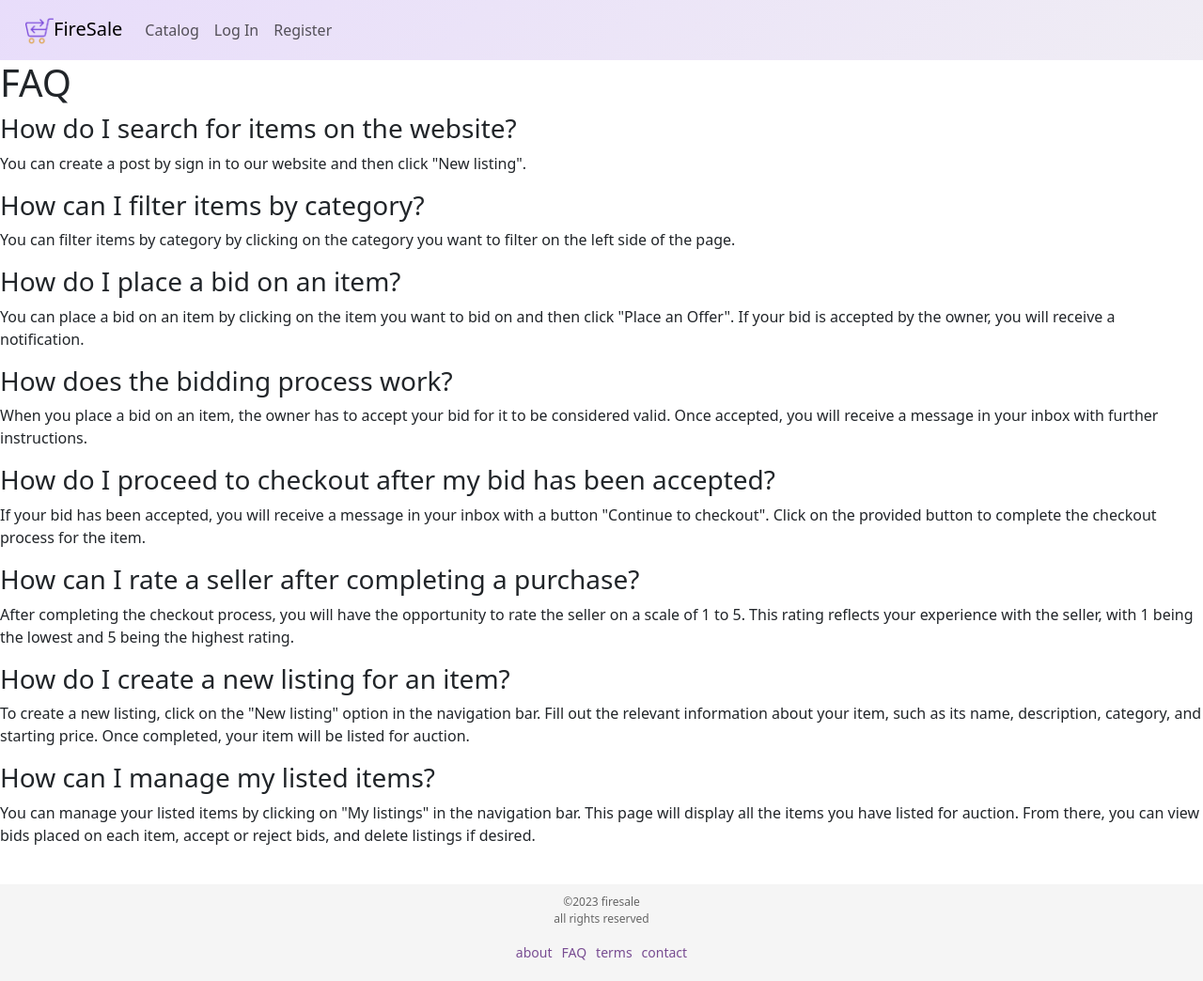
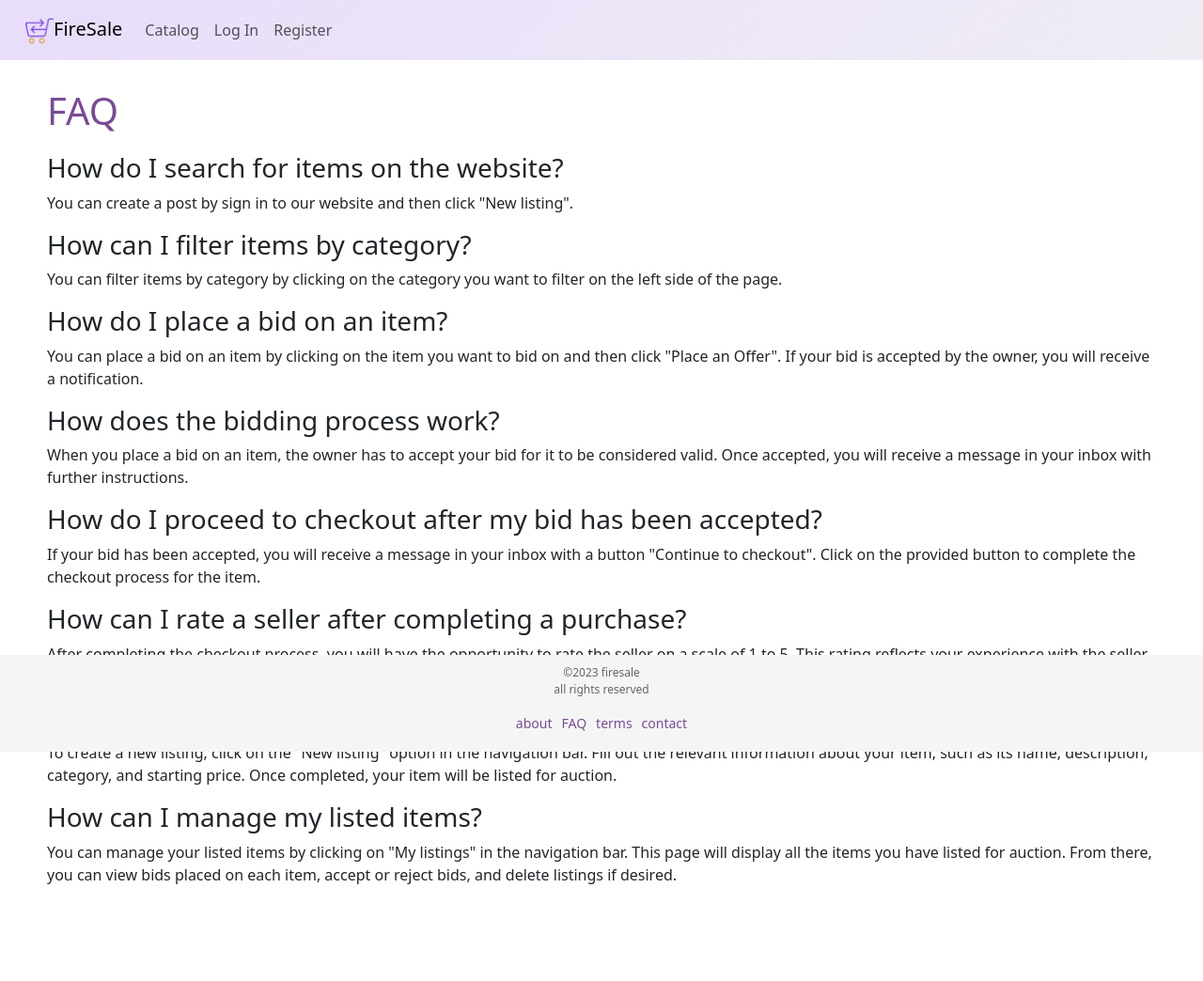
Before and after one commit to sunnakaradottir/Verklegt2, a Django app: page /pages/faq/ in a window 1280 px wide. Shown: the whole page at 94% size. After the commit the page ends 941 px from the top, so only its background shows below. Run offline with Django 4.2, Linux system fonts and the light colour scheme.

Commit message:
laga css á dótinu hennar sunnu

```diff
--- a/project/static/css/main.css
+++ b/project/static/css/main.css
@@ -1,3 +1,20 @@
+
+footer {
+    position: fixed;
+    left: 0;
+    bottom: 0;
+    width: 100%;
+    background-color: red;
+    color: white;
+    text-align: center;
+}
+
+.pages {
+    display: flex;
+    flex-direction: column;
+    margin: 30px 50px;
+}
+
 .all_items{
     display: flex;
     flex-wrap:wrap;
--- a/project/templates/base.html
+++ b/project/templates/base.html
@@ -15,7 +15,16 @@
 
     {% block content %}
     {% endblock %}
-    {% include "footer.html"%}
+
+    <footer>
+        <p>©2023 firesale<br>all rights reserved</p>
+      <div class="footer-links">
+        <a href="/pages/about/">about</a>
+        <a href="/pages/faq/">FAQ</a>
+        <a href="/pages/terms/">terms</a>
+        <a href="/pages/contact/">contact</a>
+      </div>
+      </footer>
     <!-- Bootstrap JS -->
     <script src="https://cdnjs.cloudflare.com/ajax/libs/jquery/3.7.0/jquery.min.js"></script>
     <script src="https://cdn.jsdelivr.net/npm/bootstrap@5.3.0-alpha3/dist/js/bootstrap.bundle.min.js" integrity="sha384-ENjdO4Dr2bkBIFxQpeoTz1HIcje39Wm4jDKdf19U8gI4ddQ3GYNS7NTKfAdVQSZe" crossorigin="anonymous"></script>
--- a/project/templates/footer.html
+++ b/project/templates/footer.html
@@ -1,10 +0,0 @@
-
-<footer>
-    <p>©2023 firesale<br>all rights reserved</p>
-  <div class="footer-links">
-    <a href="/pages/about/">about</a>
-    <a href="/pages/faq/">FAQ</a>
-    <a href="/pages/terms/">terms</a>
-    <a href="/pages/contact/">contact</a>
-  </div>
-</footer>
--- a/project/templates/pages/about.html
+++ b/project/templates/pages/about.html
@@ -2,10 +2,11 @@
 {% extends "base.html" %}
 
 {% block content %}
+<div class="pages">
     <title>About</title>
-    <h1>About FireSale</h1>
+    <h1 style="color: #784C92; margin-bottom: 20px;">About FireSale</h1>
     <p>Firesale is a mini-replica of the giant platform Craigslist</p>
     <p>This site was created in the course "Verklegt námskeið 2 fyrir verkfræðinema" in the spring of 2023 </p>
     <p> The creators of this site is group 4 that consists of Dana Sól, Halldóra, Hulda Ösp and Sunna </p>
-
+</div>
 {% endblock %}
--- a/project/templates/pages/contact.html
+++ b/project/templates/pages/contact.html
@@ -1,10 +1,11 @@
 {% extends "base.html" %}
 
 {% block content %}
+<div class="pages">
     <title>Contact</title>
 
     <div class="footerBox p20" id="contact">
-                 <h1>Contact</h1>
+                 <h1 style="color: #784C92; margin-bottom: 20px;">Contact</h1>
                 <p>
                     Phone: 123-4567<br />
                 </p>
@@ -13,4 +14,5 @@
                 </p>
                 <p>Find us on Facebook <a href="https://www.facebook.com/firesaleisaband">here</a></p><br />
     </div>
+</div>
 {% endblock %}
--- a/project/templates/pages/faq.html
+++ b/project/templates/pages/faq.html
@@ -2,8 +2,9 @@
 {% extends "base.html" %}
 
 {% block content %}
+<div class="pages">
     <title>Frequently Asked Questions</title>
-    <h1>FAQ</h1>
+    <h1 style="color: #784C92; margin-bottom: 20px;">FAQ</h1>
     <h3>How do I search for items on the website?</h3>
     <p> You can create a post by sign in to our website and then click "New listing".</p>
     <h3>How can I filter items by category?</h3>
@@ -20,4 +21,5 @@
     <p>To create a new listing, click on the "New listing" option in the navigation bar. Fill out the relevant information about your item, such as its name, description, category, and starting price. Once completed, your item will be listed for auction.</p>
     <h3>How can I manage my listed items?</h3>
     <p>You can manage your listed items by clicking on "My listings" in the navigation bar. This page will display all the items you have listed for auction. From there, you can view bids placed on each item, accept or reject bids, and delete listings if desired.</p>
+</div>
 {% endblock %}
--- a/project/templates/pages/terms.html
+++ b/project/templates/pages/terms.html
@@ -5,8 +5,9 @@
 {% extends "base.html" %}
 
 {% block content %}
+<div class="pages">
     <title>Terms</title>
-    <h1>Terms</h1>
+    <h1 style="color: #784C92; margin-bottom: 20px;">Terms</h1>
 <p>
     Welcome to Firesale! We, Firesale Inc., appreciate your interest and hope you find our services valuable. By accessing or interacting with Firesale, including our servers, services, websites, or any associated content/postings, you agree to be bound by the following Terms of Use ("TOU") last updated on May 30, 2023. Please read them carefully.
 </p>
@@ -22,4 +23,5 @@
 <p><small>While we strive to provide accurate and reliable information, Firesale is provided "as is" and without warranties of any kind. We do not guarantee the availability, accuracy, or completeness of the content. Your use of Firesale is at your own risk, and Firesale Inc. shall not be liable for any direct, indirect, incidental, consequential, or punitive damages arising out of your access or use of Firesale.</small></p>
 <h4><small>Privacy</small></h4>
 <p><small>We value your privacy and have implemented measures to protect your personal information. Please review our Privacy Policy to understand how we collect, use, and safeguard your data when you use Firesale.</small></p>
+</div>
 {% endblock %}
```
